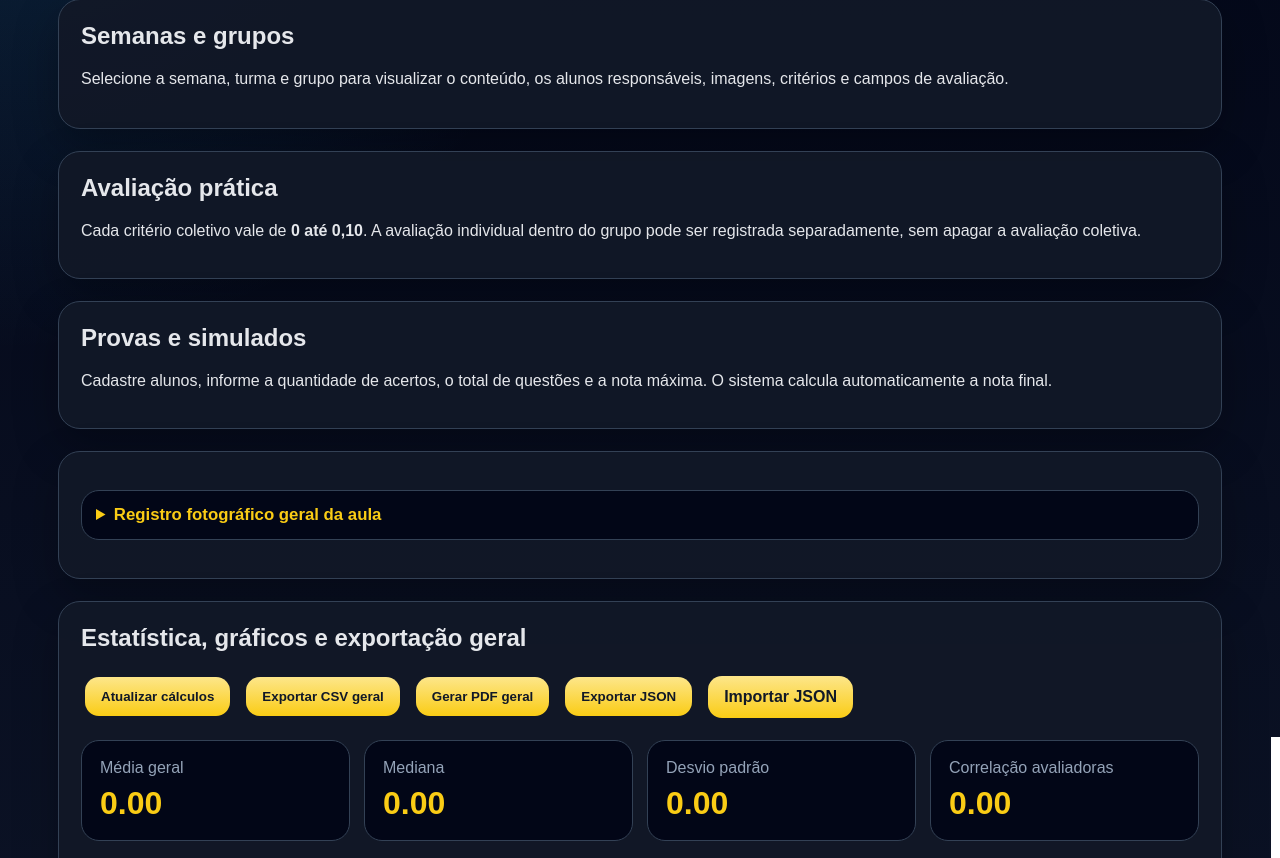
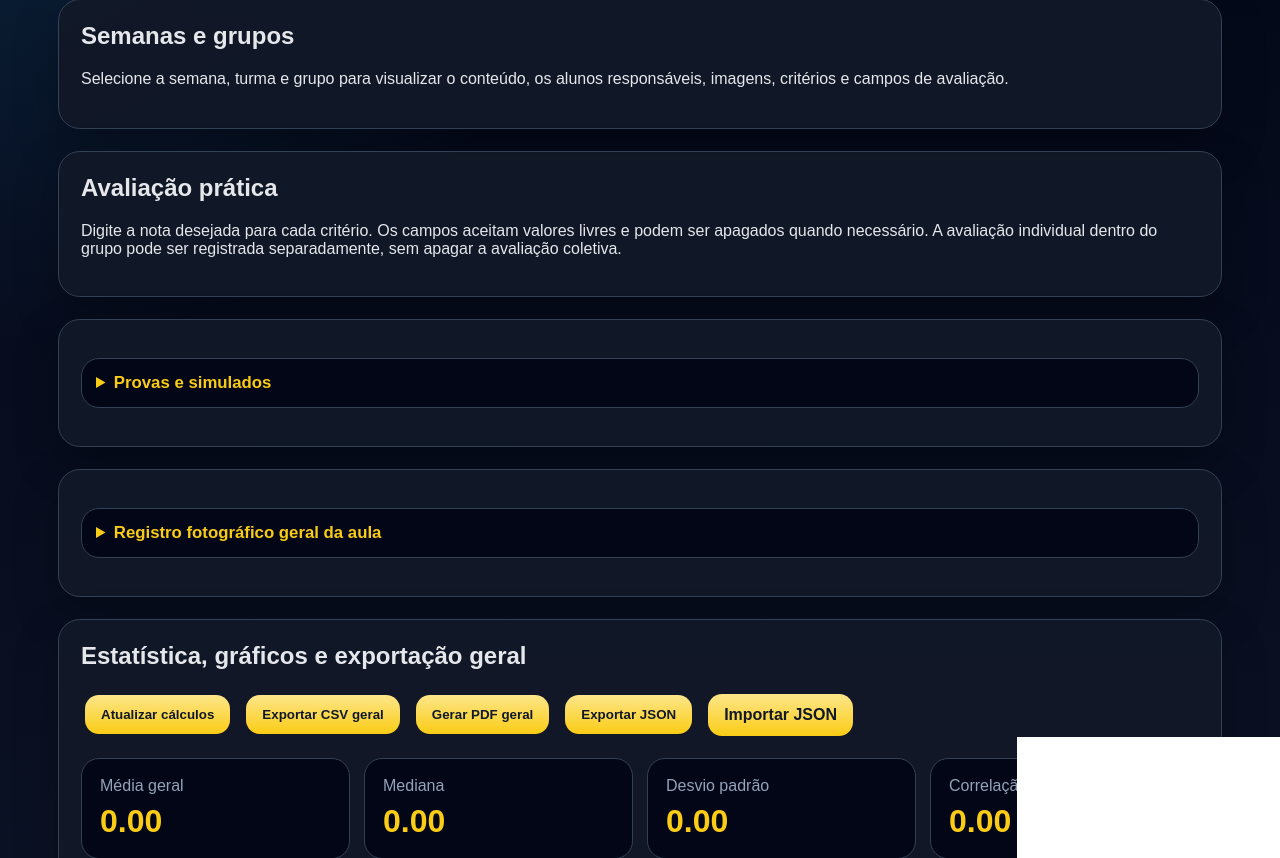
Before and after one commit to pinheiro767/app-med, a Flask app: page / in a window 1280 px wide. Shown: the part 280-1138 px from the top of the page. Run offline with Flask 3, Linux system fonts and the light colour scheme; some libraries are stand-ins or nearby versions.

Commit message:
Update index.html

```diff
--- a/templates/index.html
+++ b/templates/index.html
@@ -55,23 +55,25 @@
     <h2>Avaliação prática</h2>
 
     <p>
-      Cada critério coletivo vale de <strong>0 até 0,10</strong>.
-      A avaliação individual dentro do grupo pode ser registrada separadamente,
-      sem apagar a avaliação coletiva.
+      Digite a nota desejada para cada critério. Os campos aceitam valores livres
+      e podem ser apagados quando necessário. A avaliação individual dentro do grupo
+      pode ser registrada separadamente, sem apagar a avaliação coletiva.
     </p>
 
     <div id="evaluationArea"></div>
   </section>
 
   <section class="panel">
-    <h2>Provas e simulados</h2>
+    <details class="accordion">
+      <summary>Provas e simulados</summary>
 
-    <p>
-      Cadastre alunos, informe a quantidade de acertos, o total de questões
-      e a nota máxima. O sistema calcula automaticamente a nota final.
-    </p>
+      <p>
+        Cadastre alunos, informe a quantidade de acertos, o total de questões
+        e a nota máxima. O sistema calcula automaticamente a nota final.
+      </p>
 
-    <div id="simuladosArea"></div>
+      <div id="simuladosArea"></div>
+    </details>
   </section>
 
   <section class="panel">
@@ -113,7 +115,7 @@
         </button>
       </div>
 
-      <div id="fotosGeraisIndexedDB" class="gallery"></div>
+      <div id="fotosIndexedDB" class="gallery"></div>
     </details>
   </section>
 
```
